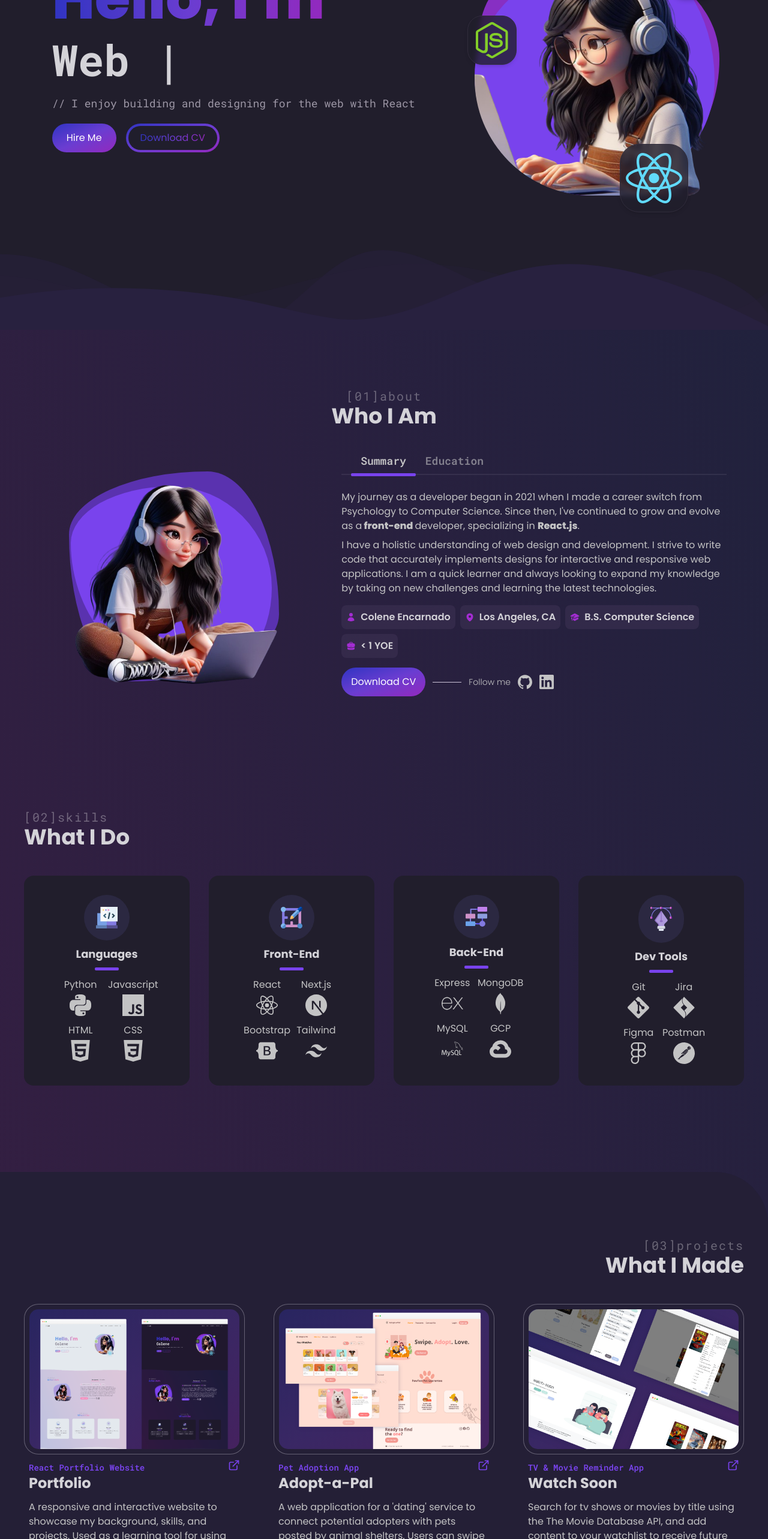
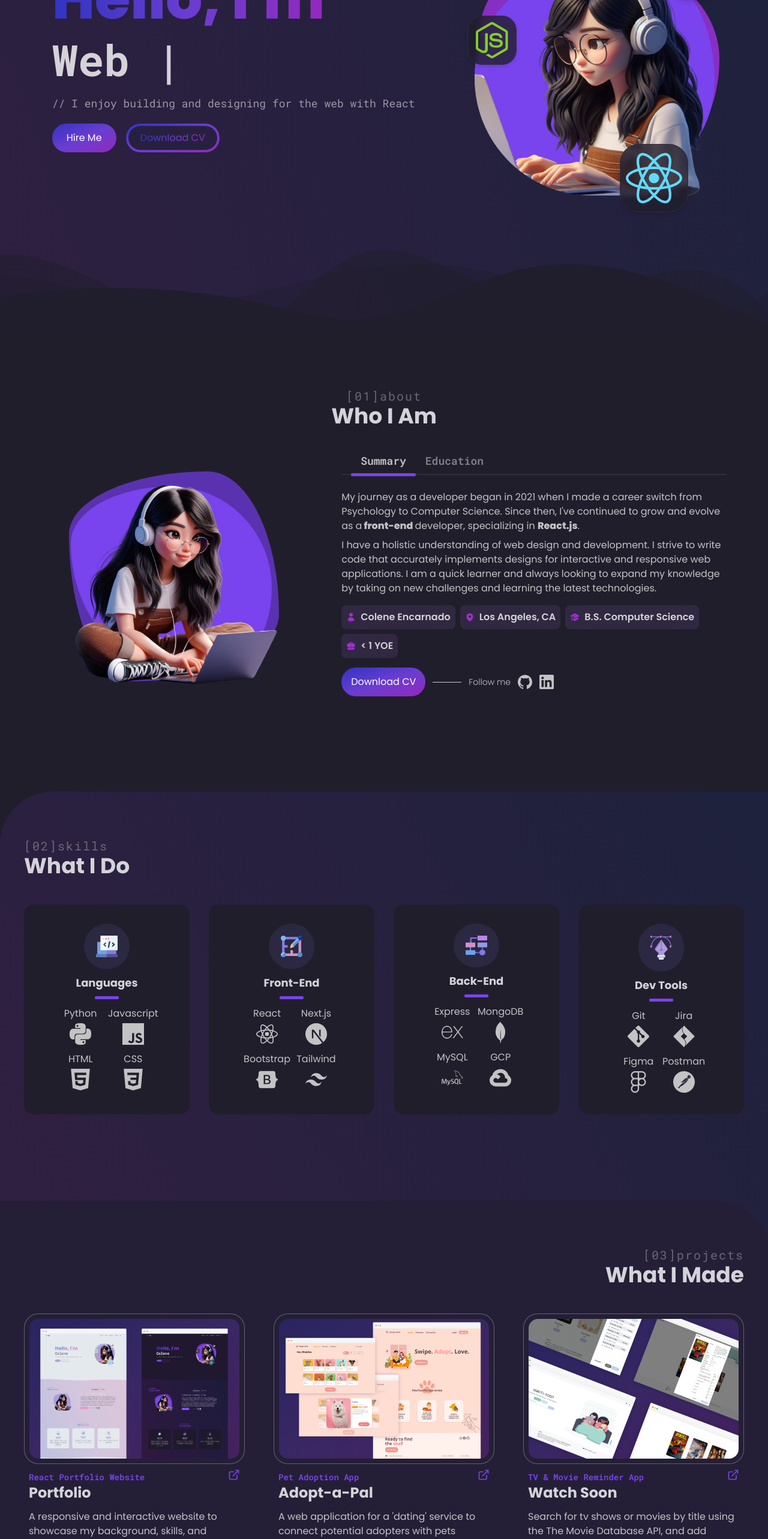
Before and after one commit to encarnac/portfolio, a React (Vite) app: page / in a window 1280 px wide. Shown: the part 234-2800 px from the top of the page at 60% size. Built offline with nearby package versions, Linux system fonts and the light colour scheme.

Commit message:
Changed background order and added section divisors to all

```diff
--- a/src/App.jsx
+++ b/src/App.jsx
@@ -52,8 +52,8 @@ export default function App() {
         toggleTheme={toggleTheme}
       />
 
-      <div className="relative bg-[#e3e8ee] dark:bg-[#211e2c]">
       {/* Hero Section */}
+      <div className="relative">
         <motion.div
           className="container mx-auto mb-40 mt-16 px-5 py-4 sm:px-10 lg:mt-24"
           viewport={{ amount: 0.7 }}
@@ -64,8 +64,8 @@ export default function App() {
         </motion.div>
       </div>
 
-      <div className="relative">
       {/* About Me Section */}
+      <div className="relative bg-[#e3e8ee] dark:bg-[#211e2c]">
         <motion.div
           className="container mx-auto my-20 px-5 py-4 sm:px-10"
           viewport={{ amount: 0.7 }}
@@ -73,21 +73,20 @@ export default function App() {
         >
           <AboutSection />
         </motion.div>
-
         {/* Skills Section */}
+        <div className="relative rounded-tl-[5.5rem] bg-gradient-to-tr from-[#B0BEDF] via-[#D0C5DD] to-[#E1C6D7] dark:from-[#371E43] dark:from-5% dark:to-[#1E223C]">
           <motion.div
-          className="container mx-auto my-20 px-5 py-4 sm:px-10"
+            className="container mx-auto my-20 px-5 pb-4 pt-16 sm:px-10"
             viewport={{ amount: 0.7 }}
             onViewportEnter={() => setSelectedPage("skills")}
           >
             <SkillsSection />
           </motion.div>
-      </div>
 
+          {/* Projects Section */}
           <div className="relative rounded-tr-[5.5rem] bg-[#eff1f2]/50 backdrop-blur-lg dark:bg-[#241f36]">
-        {/* Projects Section */}
             <motion.div
-          className="container mx-auto my-20 px-5 py-4 sm:px-10"
+              className="container mx-auto my-20 px-5 pt-16 sm:px-10"
               viewport={{ amount: 0.7 }}
               onViewportEnter={() => setSelectedPage("projects")}
             >
@@ -95,7 +94,6 @@ export default function App() {
             </motion.div>
 
             {/* Contact and Footer Section */}
-
             <div className="relative rounded-tl-[5.5rem] bg-[#E3E8EE] dark:bg-[#211e2c]">
               <motion.div
                 className="container mx-auto mt-20 px-5 pb-4 pt-16 sm:px-10"
@@ -107,6 +105,8 @@ export default function App() {
               </motion.div>
             </div>
           </div>
+        </div>
+      </div>
     </main>
   );
 }
--- a/src/components/DividerShape.jsx
+++ b/src/components/DividerShape.jsx
@@ -1,5 +1,5 @@
 export const DividerShape = ({ shape }) => {
-  const color = "dark:fill-[#28213F] fill-[#D5C4DB]";
+  const color = "dark:fill-[#201E2C] fill-[#E3E8EE]";
   return (
     <>
       {shape === "first" && (
--- a/src/components/HeroSection.jsx
+++ b/src/components/HeroSection.jsx
@@ -77,7 +77,7 @@ export default function Header() {
                 download
                 className="mt-3 inline-block w-full rounded-full bg-gradient-to-br from-[#68A3EB] to-[#F38BBB] px-1 py-1 text-white transition duration-300 ease-in-out hover:scale-105 dark:from-[#3034C2] dark:via-[#6A3DD1] dark:to-[#9329BE] sm:w-fit"
               >
-                <span className="block rounded-full bg-[#e3e8ee] px-5 py-2 transition duration-300 dark:bg-[#201E2C]">
+                <span className="block rounded-full bg-[#D1C5DC] px-5 py-2 transition duration-300 dark:bg-gradient-to-r dark:from-[#2C1F40] dark:to-[#20213C] dark:sm:bg-[#27213F] dark:sm:bg-none">
                   <span className="bg-gradient-to-r from-[#68A3EB] to-[#F38BBB] bg-clip-text text-transparent dark:from-[#3034C2] dark:via-[#6A3DD1] dark:to-[#9329BE]">
                     Download CV
                   </span>
--- a/src/constants/AboutMeData.jsx
+++ b/src/constants/AboutMeData.jsx
@@ -26,19 +26,19 @@ export const AboutMeData = [
           </p>
         </div>
         <div className="flex flex-row flex-wrap justify-stretch gap-2 text-xs text-[#5b5662] dark:text-[#D4D3D8] sm:justify-start md:text-sm lg:text-base">
-          <div className="flex w-fit flex-row items-center justify-between gap-x-1 rounded-lg bg-white/30 px-1 py-2 font-semibold backdrop-blur-lg dark:bg-[#403457]/50 sm:gap-x-2 sm:px-2">
+          <div className="flex w-fit flex-row items-center justify-between gap-x-1 rounded-lg bg-white/50 px-1 py-2 font-semibold backdrop-blur-lg dark:bg-[#403457]/50 sm:gap-x-2 sm:px-2">
             <HiUser className="size-4 text-[#AD99DB] dark:text-[#a32dd2]" />
             <p>Colene Encarnado</p>
           </div>
-          <div className="flex w-fit flex-row items-center justify-between gap-x-1 rounded-lg bg-white/30 px-1 py-2 font-semibold backdrop-blur-lg dark:bg-[#403457]/50 sm:gap-x-2 sm:px-2">
+          <div className="flex w-fit flex-row items-center justify-between gap-x-1 rounded-lg bg-white/50 px-1 py-2 font-semibold backdrop-blur-lg dark:bg-[#403457]/50 sm:gap-x-2 sm:px-2">
             <HiMapPin className="size-4 text-[#AD99DB] dark:text-[#a32dd2]" />
             <p>Los Angeles, CA</p>
           </div>
-          <div className="flex w-fit flex-row items-center justify-between gap-x-1 rounded-lg bg-white/30 px-1 py-2 font-semibold backdrop-blur-lg dark:bg-[#403457]/50 sm:gap-x-2 sm:px-2">
+          <div className="flex w-fit flex-row items-center justify-between gap-x-1 rounded-lg bg-white/50 px-1 py-2 font-semibold backdrop-blur-lg dark:bg-[#403457]/50 sm:gap-x-2 sm:px-2">
             <HiAcademicCap className="size-4 text-[#AD99DB] dark:text-[#a32dd2]" />
             <p>B.S. Computer Science</p>
           </div>
-          <div className="flex w-fit flex-row items-center justify-between gap-x-1 rounded-lg bg-white/30 px-1 py-2 font-semibold backdrop-blur-lg dark:bg-[#403457]/50 sm:gap-x-2 sm:px-2">
+          <div className="flex w-fit flex-row items-center justify-between gap-x-1 rounded-lg bg-white/50 px-1 py-2 font-semibold backdrop-blur-lg dark:bg-[#403457]/50 sm:gap-x-2 sm:px-2">
             <HiBriefcase className="size-4 text-[#AD99DB] dark:text-[#a32dd2]" />
             <p>&lt; 1 YOE</p>
           </div>
```
Lines whose indentation alone changed are shown as unchanged.
